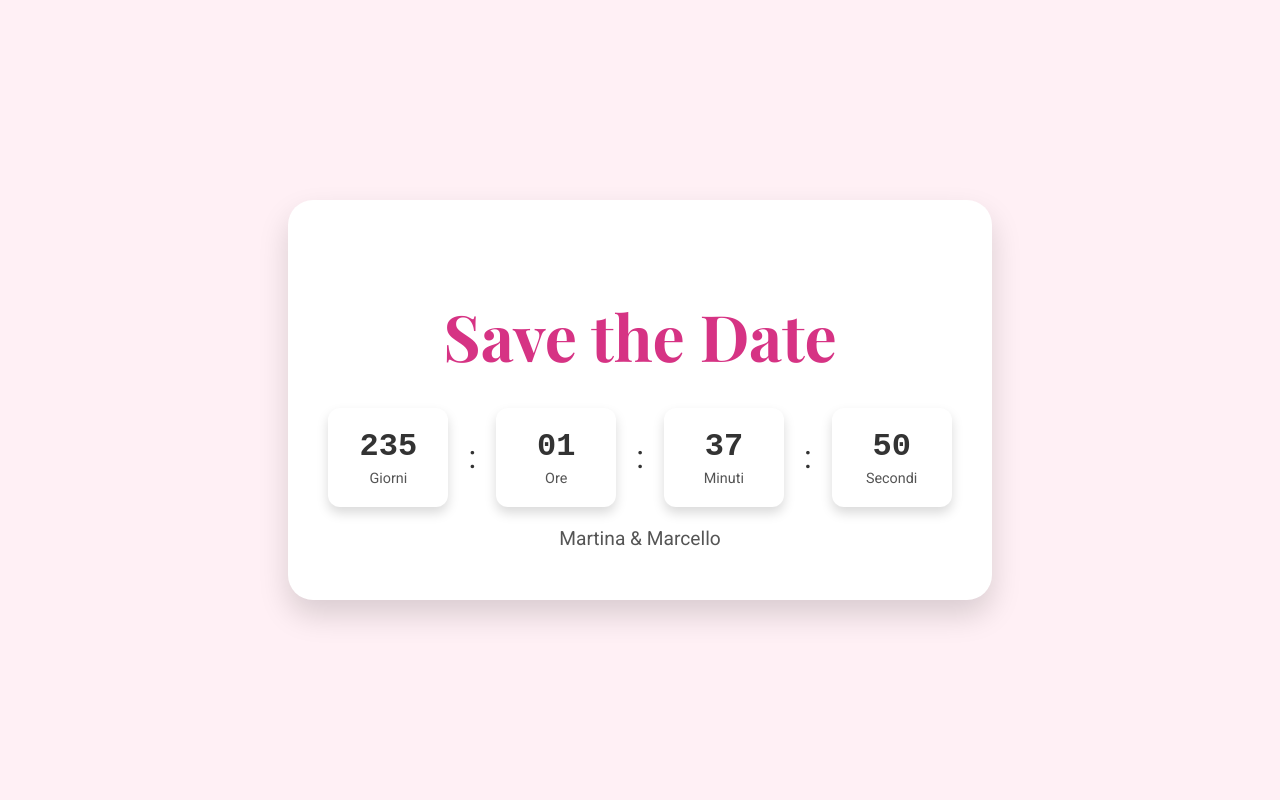
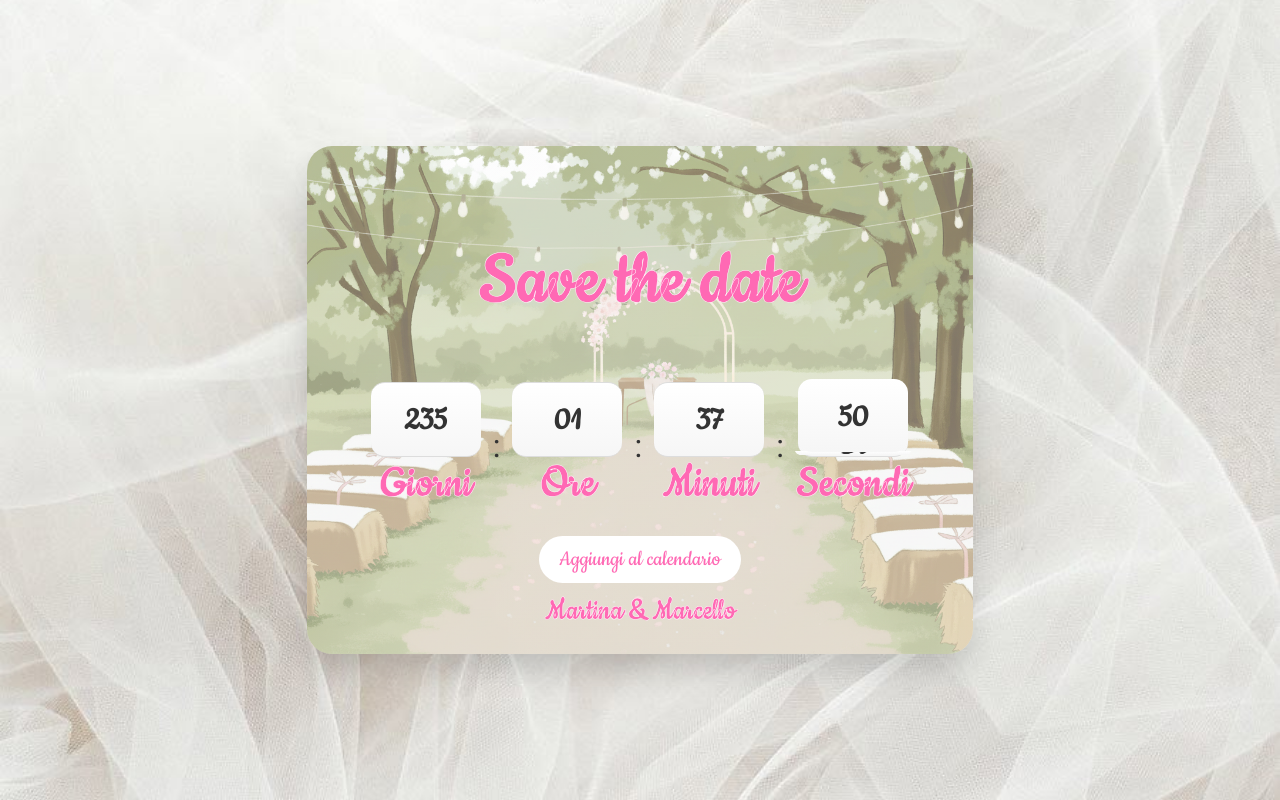
Before and after one commit to MatteoBaccilieri/martina-marcello-wedding, a React (Create React App) app: page / in a window 1280 px wide. Built offline with nearby package versions, Linux system fonts and the light colour scheme.

Commit message:
Improve countdown and add add-to-calendar feature

```diff
--- /dev/null
+++ b/src/AddToCalendar.css
@@ -0,0 +1,37 @@
+.calendar-wrapper {
+  display: flex;
+  flex-direction: column;
+  align-items: center;
+  margin-top: 25px;
+  margin-bottom: 2%;
+}
+
+.calendar-title {
+  color: #ff69b4;
+  margin-bottom: 10px;
+  text-align: center;
+}
+
+.calendar-buttons {
+  display: flex;
+  gap: 15px; /* spacing between buttons */
+}
+
+.calendar-btn {
+  padding: 10px 20px;
+  background-color: #ffff;
+  color: #ff69b4;
+  border: none;
+  border-radius: 25px;
+  font-family: 'Cookie', cursive;
+  font-size: 1.5em;
+  cursor: pointer;
+  transition: all 0.3s ease;
+  text-decoration: none;
+}
+
+.calendar-btn:hover {
+  background-color: #c12b73;
+  transform: translateY(-2px);
+  box-shadow: 0 4px 12px rgba(0,0,0,0.15);
+}
--- /dev/null
+++ b/src/AddToCalendar.jsx
@@ -0,0 +1,87 @@
+import React, { useEffect, useState } from "react";
+import "./AddToCalendar.css";
+
+const AddToCalendar = ({ weddingDate }) => {
+  const [platform, setPlatform] = useState("desktop");
+
+  const getPlatform = () => {
+    const ua = (navigator.userAgent || navigator.vendor || window.opera).toLowerCase();
+    if (/ipad|iphone|ipod/.test(ua)) return "ios";
+    if (/android/.test(ua)) return "android";
+    if (/macintosh|mac os x/.test(ua)) return "macos";
+    if (/windows/.test(ua)) return "windows";
+    return "desktop";
+  };
+
+  useEffect(() => {
+    setPlatform(getPlatform());
+  }, []);
+
+  const title = "Matrimonio Martina & Marcello";
+  const location = "Podere Calvanella, San Clemente BO";
+  const startDate = weddingDate;
+  const endDate = new Date(weddingDate.getTime() + 4 * 60 * 60 * 1000);
+
+  const formatDateUTC = (date) =>
+    date.toISOString().replace(/[-:]|\.\d{3}/g, "");
+
+  const saveToICS = () => {
+    const icsContent = `
+BEGIN:VCALENDAR
+VERSION:2.0
+BEGIN:VEVENT
+SUMMARY:${title}
+DTSTART:${formatDateUTC(startDate)}
+DTEND:${formatDateUTC(endDate)}
+LOCATION:${location}
+END:VEVENT
+END:VCALENDAR
+`;
+    const blob = new Blob([icsContent], { type: "text/calendar;charset=utf-8" });
+    const url = URL.createObjectURL(blob);
+    const link = document.createElement("a");
+    link.href = url;
+    link.download = "martina-marcello-wedding.ics";
+    document.body.appendChild(link);
+    link.click();
+    document.body.removeChild(link);
+  };
+
+  const googleCalendarUrl = () => {
+    const start = formatDateUTC(startDate);
+    const end = formatDateUTC(endDate);
+    const params = new URLSearchParams({
+      action: "TEMPLATE",
+      text: title,
+      dates: `${start}/${end}`,
+      location: location,
+      sf: "true",
+      output: "xml",
+    });
+    return `https://calendar.google.com/calendar/render?${params.toString()}`;
+  };
+
+  return (
+    <div className="calendar-wrapper">
+      <div className="calendar-buttons">
+        {(platform === "ios" || platform === "macos") && (
+          <button className="calendar-btn" onClick={saveToICS}>
+            Aggiungi al calendario
+          </button>
+        )}
+        {(platform === "android" || platform === "windows" || platform === "desktop") && (
+          <a
+            href={googleCalendarUrl()}
+            target="_blank"
+            rel="noopener noreferrer"
+            className="calendar-btn"
+          >
+            Aggiungi al calendario
+          </a>
+        )}
+      </div>
+    </div>
+  );
+};
+
+export default AddToCalendar;
--- a/src/App.css
+++ b/src/App.css
@@ -1,4 +1,5 @@
 @import url('https://fonts.googleapis.com/css2?family=Playfair+Display:wght@400;700&family=Roboto:wght@400;700&display=swap');
+@import url('https://fonts.googleapis.com/css2?family=Cookie&display=swap');
 
 body, html, #root {
   height: 100%;
@@ -9,94 +10,172 @@ body, html, #root {
 .App {
   height: 100%;
   width: 100%;
-  background: #fff0f5; /* soft pink */
+  background:
+    url('./assets/images/page_background.jpg');
+  background-position: center;
+  background-size: cover;
   display: flex;
   justify-content: center;
   align-items: center;
 }
 
+/* Center card */
 .overlay {
-  background: #fff; /* white card */
-  padding: 50px 40px;
+  background:
+    linear-gradient(rgba(255,255,255,0.2), rgba(255,255,255,0.2)),
+    url('./assets/images/overlay_background.png');
+  background-position: center;
+  background-size: cover;
+  background-repeat: no-repeat;
+  padding: 40px 5vw 2vw 5vw;
   border-radius: 25px;
   box-shadow: 0 15px 30px rgba(0,0,0,0.15);
   text-align: center;
   min-width: 300px;
 }
 
+/* Title */
 h1 {
-  font-family: 'Playfair Display', serif;
-  font-weight: 700;
-  font-size: 4em;
-  color: #d63384;
-  margin-bottom: 30px;
+  font-family: 'Cookie', cursive;
+  font-weight: 900;
+  font-size: 5em;
+  color: #ff69b4;
+  -webkit-text-stroke: 0.5px #ffffff;
 }
 
-/* Countdown */
+/* SubTitles*/
+h4 {
+  font-family: 'Cookie', cursive;
+  font-size: 2em;
+  margin: 0%;
+  color: #ff69b4;
+  -webkit-text-stroke: 0.5px #ffffff;
+}
+
+/* Countdown row */
 .countdown {
   display: flex;
   justify-content: center;
   align-items: center;
-  gap: 15px;
+  gap: 12px;
   margin-bottom: 20px;
 }
 
-/* Each square */
-.calendar-square {
-  background: #fff;
-  padding: 20px 25px;
-  border-radius: 12px;
-  box-shadow: 0 6px 12px rgba(0,0,0,0.15);
+/* Colon */
+.colon {
+  font-size: 2em;
+  color: #333;
+}
+
+/* Number */
+.number {
+  font-family: 'Cookie', cursive;
+}
+
+/* Calendar container */
+.calendar-container {
   display: flex;
   flex-direction: column;
   align-items: center;
-  position: relative;
-  min-width: 70px;
 }
 
-.number {
-  font-family: 'Courier New', monospace;
-  font-size: 2em;
+/* Flip container */
+.flip-card {
+  position: relative;
+  width: 110px;
+  height: 70px;
+  perspective: 1200px;
+}
+
+/* Shared styles for all halves */
+.top, .bottom, .flip-top, .flip-bottom {
+  position: absolute;
+  left: 0;
+  width: 100%;
+  height: 100%;
+  overflow: hidden;
+
+  display: flex;
+  justify-content: center;
+  align-items: center;
+
+  font-family: "Courier New", monospace;
+  font-size: 2.2em;
   font-weight: bold;
   color: #333;
+
+  background: linear-gradient(180deg, #ffffff 0%, #f6f6f6 100%);
+  border-radius: 14px;
+  padding: 3px 0 0 0;
+
+  backface-visibility: hidden;
 }
 
-.label {
-  font-size: 0.9em;
-  color: #555;
-  margin-top: 5px;
+/* Static top half */
+.top {
+  top: 0;
+  border-bottom: 1px solid #ddd;
+  border-top: 1px solid #ddd;
 }
 
-.colon {
- font-size: 2em;
-  color: #333;
-  margin: 0 5px; /* spacing between squares */
+/* Static bottom half */
+.bottom {
+  bottom: 0;
+  transform: rotateX(180deg);
+  border-top: 1px solid #ddd;
 }
 
-.calendar-square:last-child .colon {
-  display: none;
+/* Animated top half */
+.flip-top {
+  top: 0;
+  transform-origin: bottom;
+  animation: flipTop 0.6s ease-in forwards;
 }
 
-/* Small text */
-small {
-  font-size: 1.2em;
-  color: #555;
+/* Animated bottom half */
+.flip-bottom {
+  bottom: 0;
+  transform-origin: top;
+  animation: flipBottom 0.6s ease-out forwards;
+
+}
+
+/* Top half animation */
+@keyframes flipTop {
+  0%   { transform: rotateX(0deg); }
+  100% { transform: rotateX(-90deg); }
+}
+
+/* Bottom half animation */
+@keyframes flipBottom {
+  0%   { transform: rotateX(90deg); }
+  100% { transform: rotateX(0deg); }
+}
+
+/* Label */
+.label {
+  font-size: 1.5em;
+  margin-top: 6px;
+  font-family: 'Playfair Display', serif;
+  font-weight: 500;
+  color: #d63384;
+}
+
+/* Container for each card */
+.calendar-container {
+  display: flex;
+  flex-direction: column;
+  align-items: center;
 }
 
 /* Responsive */
 @media (max-width: 600px) {
-  h1 {
-    font-size: 3em;
+  .flip-card {
+    width: 60px;
+    height: 55px;
   }
-  .calendar-square {
-    min-width: 50px;
-    padding: 14px 14px 14px 14px;
-  }
-  .number {
-    font-size: 1.5em;
-  }
-  .colon {
-    font-size: 1.5em;
-    right: -10px;
+
+  .top, .bottom, .flip-top, .flip-bottom {
+    font-size: 1.6em;
   }
 }
--- a/src/App.js
+++ b/src/App.js
@@ -1,18 +1,21 @@
 import React from "react";
 import Countdown from "./Countdown";
+import AddToCalendar from "./AddToCalendar";
 import "./App.css";
 
 
 function App() {
   // Set your wedding date
-  const weddingDate = new Date("2026-08-29T17:00:00");
+  const weddingDate = new Date(2026, 7, 29, 17, 0, 0);
 
   return (
     <div className="App">
       <div className="overlay">
-        <h1>Save the Date</h1>
+        <h1>Save the date</h1>
+
         <Countdown weddingDate={weddingDate} />
-        <small>Martina & Marcello</small>
+        <AddToCalendar weddingDate={weddingDate}/>
+        <div><h4>Martina & Marcello</h4></div>
       </div>
     </div>
   );
--- a/src/Countdown.js
+++ b/src/Countdown.js
@@ -1,12 +1,14 @@
 import React, { useState, useEffect } from "react";
+import FlipCard from "./FlipCard";
 
 const Countdown = ({ weddingDate }) => {
-  const [timeLeft, setTimeLeft] = useState({});
+  const [timeLeft, setTimeLeft] = useState(null);
 
   useEffect(() => {
   const interval = setInterval(() => {
     const now = new Date();
-      const diff = weddingDate - now;
+    console.log(now)
+    const diff = weddingDate.getTime() - now.getTime();
 
     if (diff <= 0) {
       setTimeLeft(null);
@@ -14,41 +16,35 @@ const Countdown = ({ weddingDate }) => {
       return;
     }
 
-      setTimeLeft({
-        days: Math.floor(diff / (1000 * 60 * 60 * 24)),
-        hours: Math.floor((diff / (1000 * 60 * 60)) % 24),
-        minutes: Math.floor((diff / (1000 * 60)) % 60),
-        seconds: Math.floor((diff / 1000) % 60),
-      });
+    const totalSeconds = Math.floor(diff / 1000);
+
+    const days = Math.floor(totalSeconds / (60 * 60 * 24));
+    const hours = Math.floor((totalSeconds % (60 * 60 * 24)) / (60 * 60));
+    const minutes = Math.floor((totalSeconds % (60 * 60)) / 60);
+    const seconds = totalSeconds % 60;
+
+    setTimeLeft({ days, hours, minutes, seconds });
   }, 1000);
 
   return () => clearInterval(interval);
 }, [weddingDate]);
 
-  if (!timeLeft) return <div className="countdown">È il grande giorno!</div>;
-
-  const units = [
-    { label: "Giorni", value: timeLeft.days },
-    { label: "Ore", value: timeLeft.hours },
-    { label: "Minuti", value: timeLeft.minutes },
-    { label: "Secondi", value: timeLeft.seconds },
-  ];
+  if (!timeLeft) {
+    return <div className="countdown">È il grande giorno!</div>;
+  }
 
   return (
     <div className="countdown">
-        {units.map((unit, idx) => (
-        <React.Fragment key={idx}>
-            <div className="calendar-square">
-            <div className="number">
-                {unit.value !== undefined
-                ? unit.value.toString().padStart(2, "0")
-                : "00"}
-            </div>
-            <div className="label">{unit.label}</div>
-            </div>
-            {idx < units.length - 1 && <div className="colon">:</div>}
-        </React.Fragment>
-        ))}
+      <FlipCard value={timeLeft.days} label="Giorni" />
+      <div className="colon">:</div>
+
+      <FlipCard value={timeLeft.hours} label="Ore" />
+      <div className="colon">:</div>
+
+      <FlipCard value={timeLeft.minutes} label="Minuti" />
+      <div className="colon">:</div>
+
+      <FlipCard value={timeLeft.seconds} label="Secondi" />
     </div>
   );
 };
--- /dev/null
+++ b/src/FlipCard.js
@@ -0,0 +1,44 @@
+import { useEffect, useState } from "react";
+
+const FlipCard = ({ value, label }) => {
+  const [prevValue, setPrevValue] = useState(value);
+  const [isFlipping, setIsFlipping] = useState(false);
+
+  useEffect(() => {
+    if (value !== prevValue) {
+      setIsFlipping(true);
+
+      const timeout = setTimeout(() => {
+        setIsFlipping(false);
+        setPrevValue(value);
+      }, 600); // match CSS animation duration
+
+      return () => clearTimeout(timeout);
+    }
+  }, [value, prevValue]);
+
+  const formattedPrev = prevValue.toString().padStart(2, "0");
+  const formattedNew = value.toString().padStart(2, "0");
+
+  return (
+    <div className="calendar-container">
+      <div className="flip-card">
+        {/* Static top */}
+        <div className="top"><div className="number">{formattedPrev}</div></div>
+
+        {/* Static bottom */}
+        <div className="bottom"><div className="number">{formattedNew}</div></div>
+
+        {/* Animated top half */}
+        {isFlipping && <div className="flip-top"><div className="number">{formattedPrev}</div></div>}
+
+        {/* Animated bottom half */}
+        {isFlipping && <div className="flip-bottom"><div className="number">{formattedNew}</div></div>}
+      </div>
+
+      <div className="label"><h4>{label}</h4></div>
+    </div>
+  );
+};
+
+export default FlipCard;
```
Also changed, not shown: src/assets/images/overlay_background.png (added), src/assets/images/page_background.jpg (added). Lines whose indentation alone changed are shown as unchanged.
